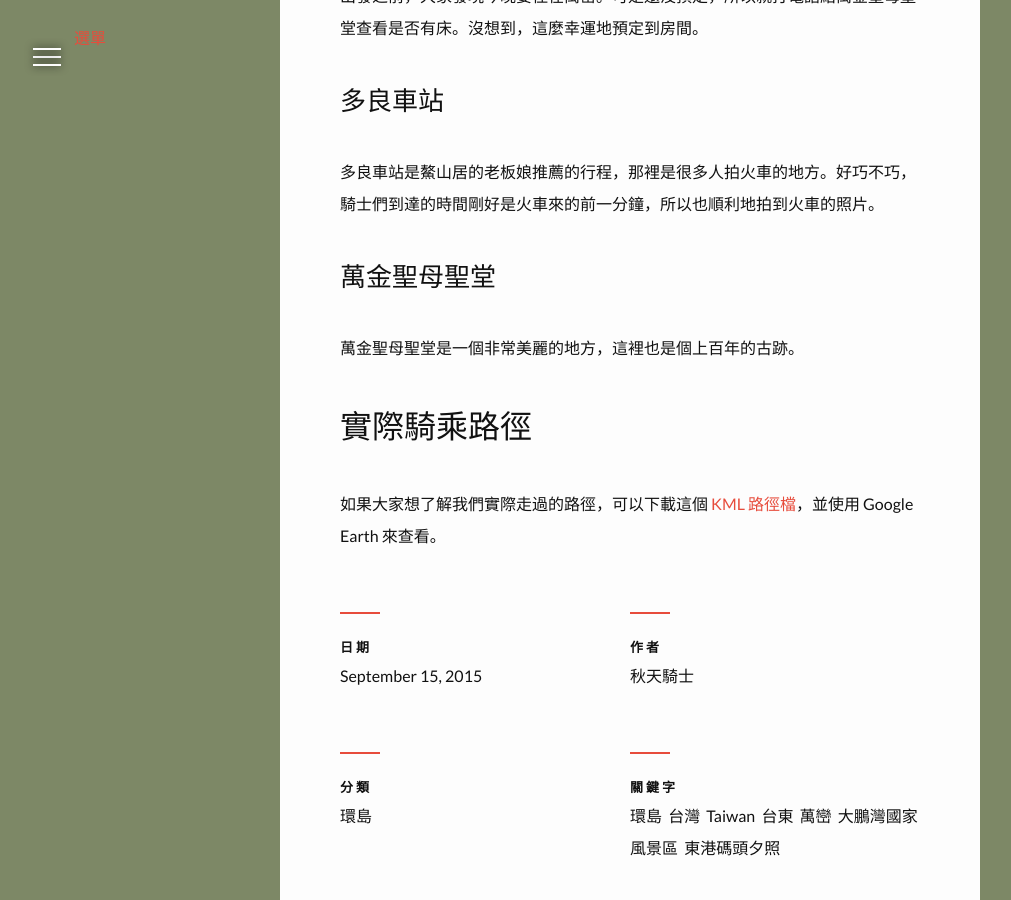
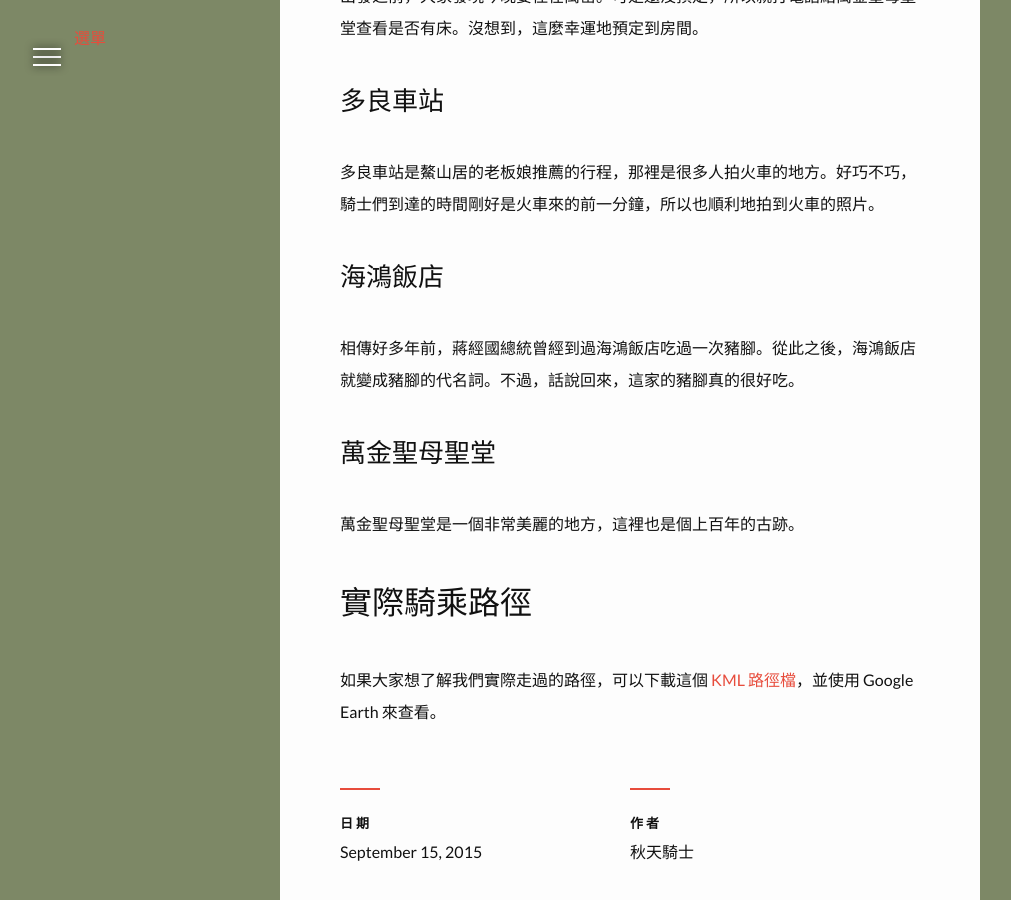
Before and after one commit to autumnal-rider/taiwan, a Jekyll site: the page built from _posts/2015-09-15-taitung-to-pingtung.md, in a window 1280 px wide and 900 px high, scrolled down 1351 px. Shown: the whole window, without its empty margins (10-1021 px from the left). Built offline with Jekyll 4.4.1, drawn with Linux system fonts in a browser that asks for light colours; nearby versions of some CDN libraries; comment, search, counter and statistics services are not loaded.

Commit message:
add pig leg

```diff
--- a/_posts/2015-09-15-taitung-to-pingtung.md
+++ b/_posts/2015-09-15-taitung-to-pingtung.md
@@ -26,6 +26,10 @@ travel:
 
 多良車站是鰲山居的老板娘推薦的行程，那裡是很多人拍火車的地方。好巧不巧，騎士們到達的時間剛好是火車來的前一分鐘，所以也順利地拍到火車的照片。
 
+### 海鴻飯店
+
+相傳好多年前，蔣經國總統曾經到過海鴻飯店吃過一次豬腳。從此之後，海鴻飯店就變成豬腳的代名詞。不過，話說回來，這家的豬腳真的很好吃。
+
 ### 萬金聖母聖堂
 
 萬金聖母聖堂是一個非常美麗的地方，這裡也是個上百年的古跡。
```
